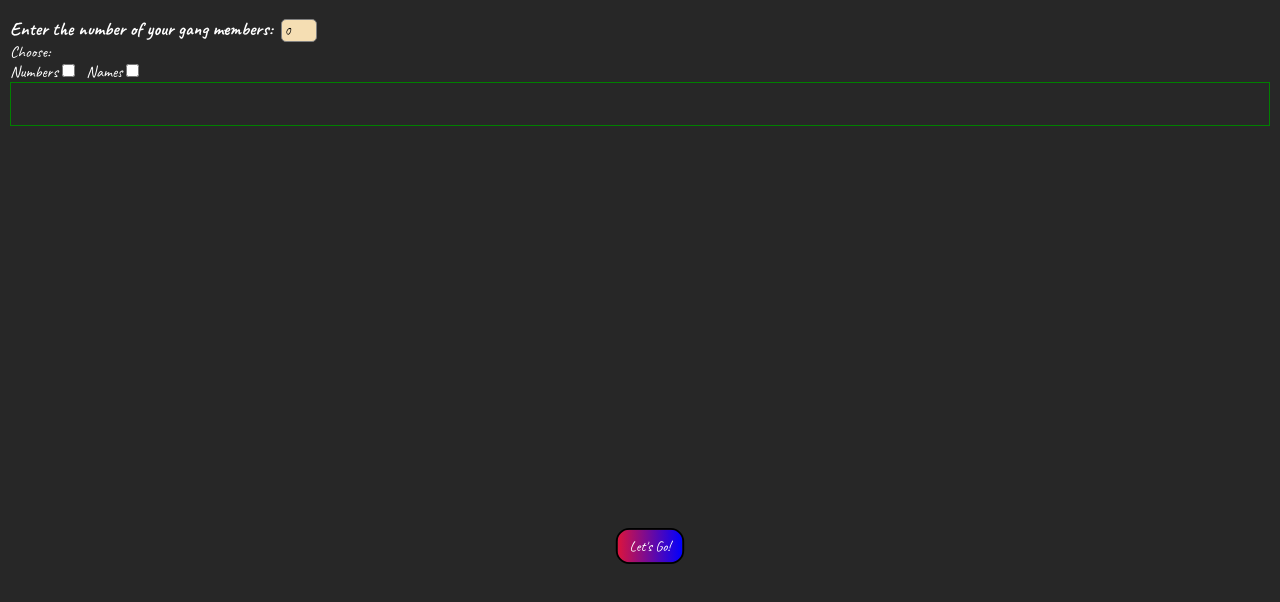
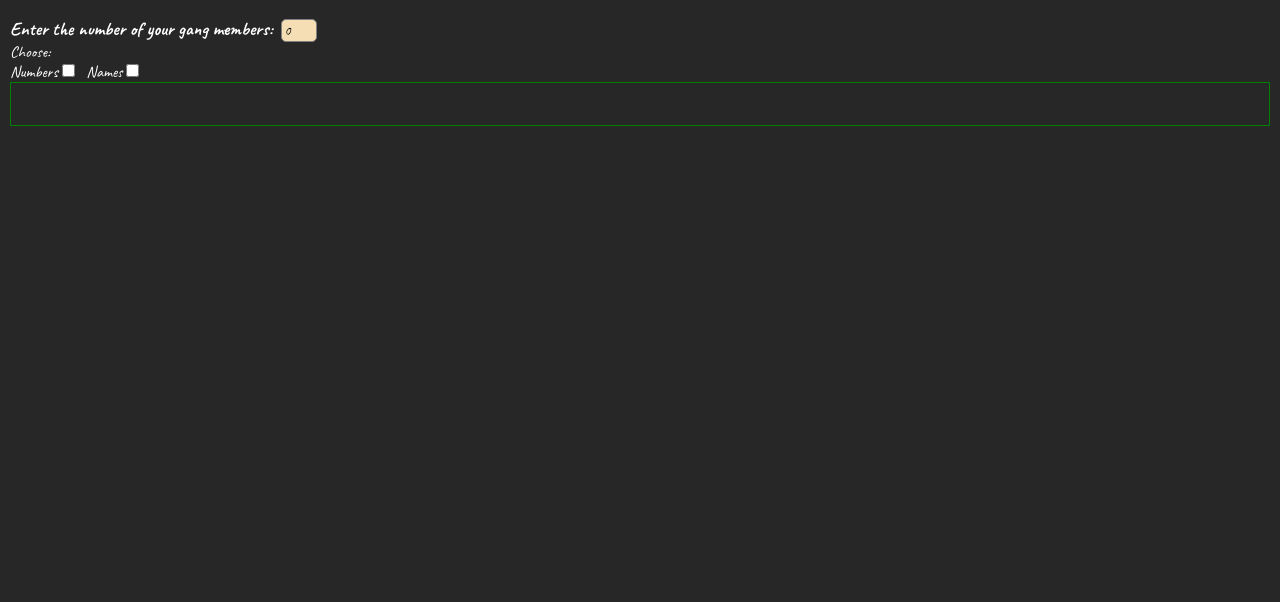
Before and after one commit to LibraAkaja/Spin-The-Bottle, a plain HTML site: page index.html in a window 1280 px wide. Shown: the part 126-728 px from the top of the page. Drawn offline with Linux system fonts and the light colour scheme; a web font is replaced by a local one.

Commit message:
Minor change

```diff
--- a/index.html
+++ b/index.html
@@ -36,9 +36,9 @@
         <div id="msg1"></div>
     </p>
     <div id="container">
-    </div><br>
-    <div class="goContainer">
-        <div class="go" id="go" onclick="colorDivs()">Let's Go!</div>
+        <br>
+        <div class="goContainer" id="goContainer">
+        </div>
     </div>
     <script src="main.js"></script>
 </body>
```
